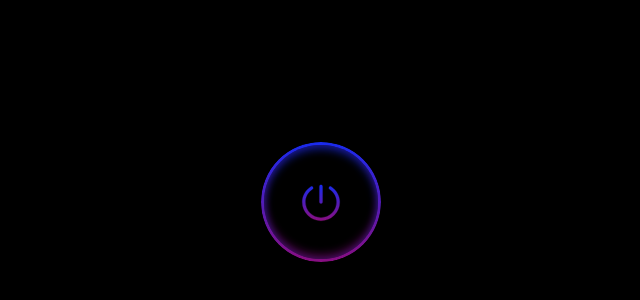
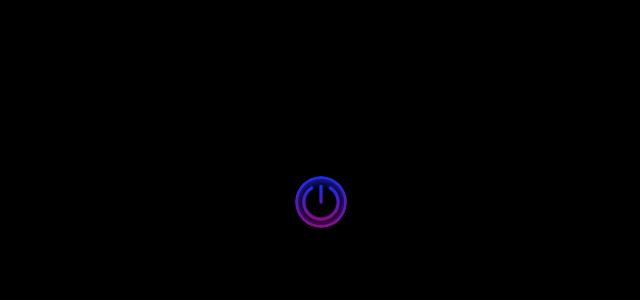
Before and after one commit to uxbystefan/The-Component-Lab, a plain HTML site: page Futuristic/Buttons/Button 2/Button.html in a window 1280 px wide. Shown: the part 198-498 px from the top of the page, without its empty margins (319-959 px from the left). Drawn offline with Linux system fonts and the light colour scheme.

Commit message:
Update Button 2 dimensions to 52x52px to match Figma design

```diff
--- a/Futuristic/Buttons/Button 2/Button.css
+++ b/Futuristic/Buttons/Button 2/Button.css
@@ -14,8 +14,8 @@ body {
 
 .power-button {
     position: relative;
-    width: 120px;
-    height: 120px;
+    width: 52px;
+    height: 52px;
     border-radius: 50%;
     background: #000;
     border: none;
```
